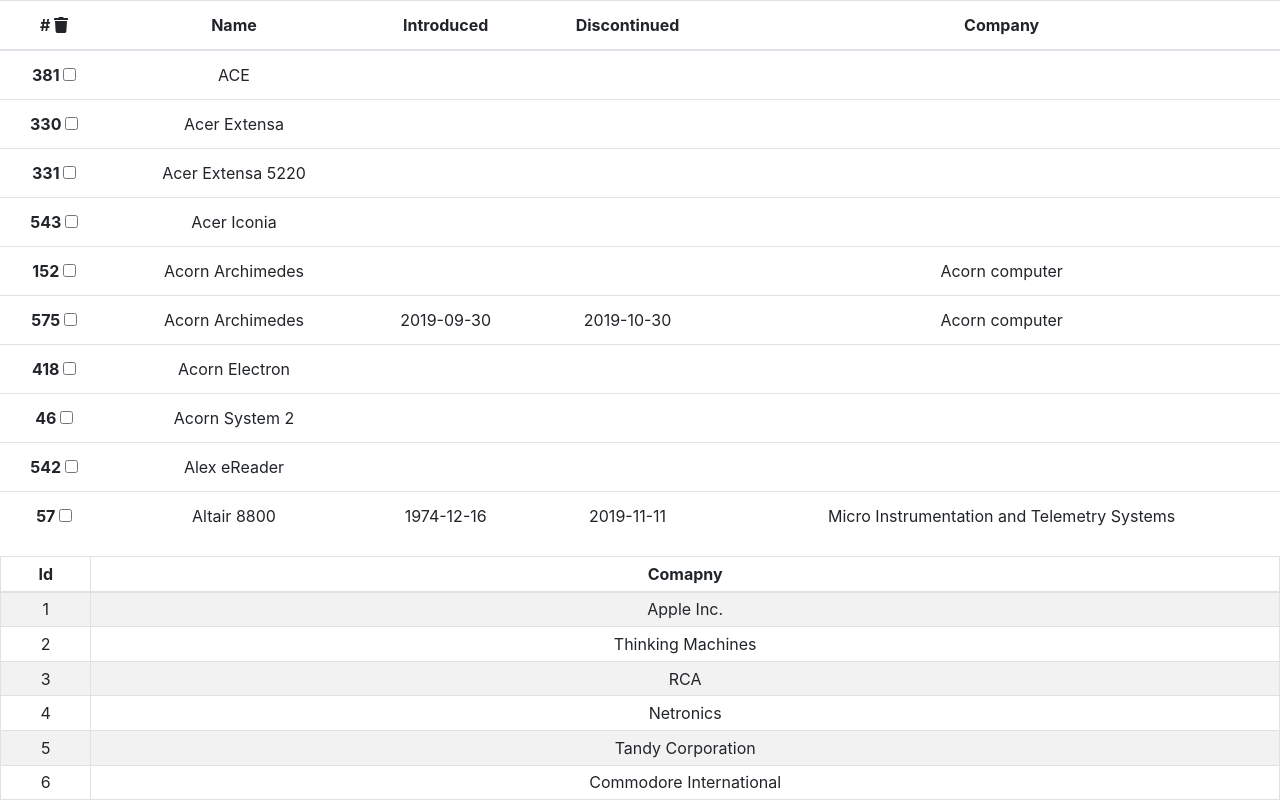
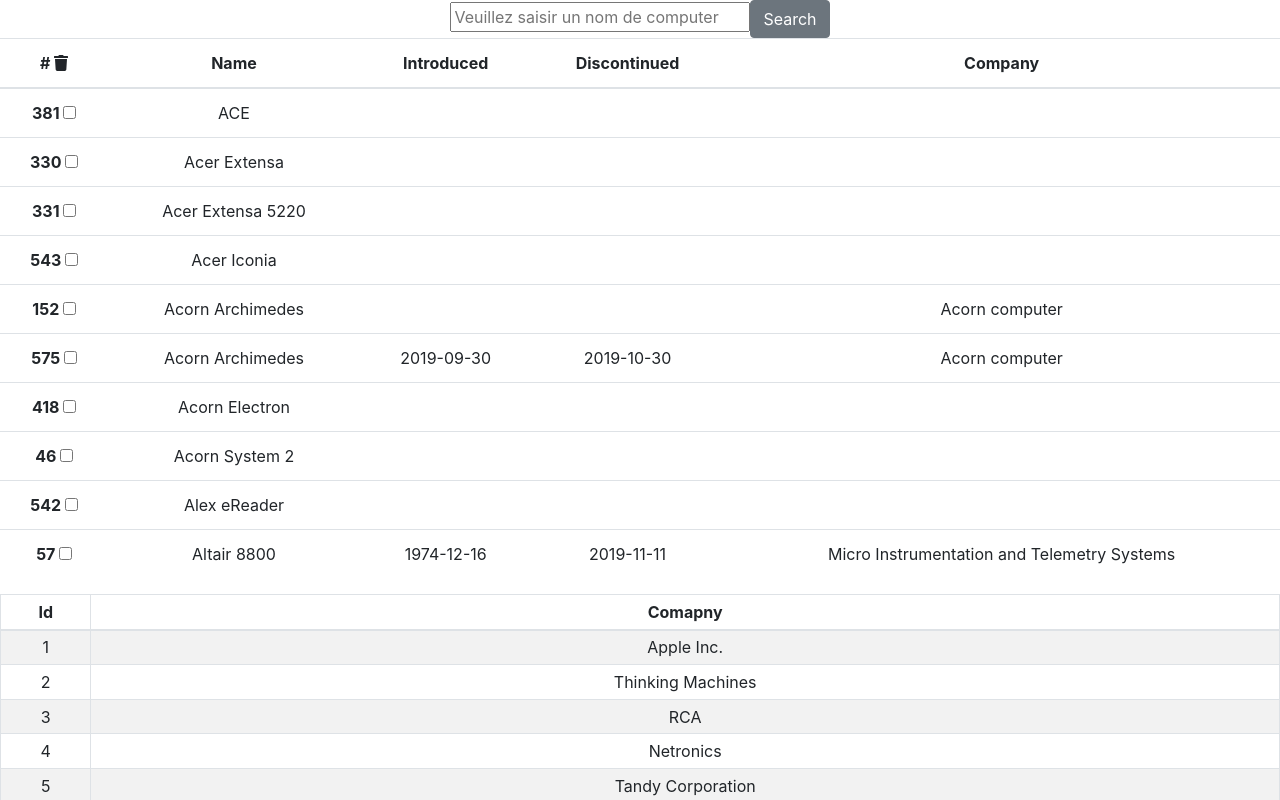
Before and after one commit to AbdelilahRami/front-computer-database, a React (Create React App) app: page / in a window 1280 px wide. Shown: the top 800 px of the page. Built offline with nearby package versions, Linux system fonts and the light colour scheme.

Commit message:
add searchfeature

```diff
--- a/src/Computers.hook.js
+++ b/src/Computers.hook.js
@@ -7,3 +7,7 @@
 export function deleteComputers(tableau){
     console.log(tableau)
 }
+
+export function searchName(champ){
+    console.log(champ)
+}
--- a/src/Computers.js
+++ b/src/Computers.js
@@ -1,12 +1,14 @@
 import React , { useState } from 'react';
-import { useComputers,deleteComputers } from './Computers.hook.js'
+import { useComputers,deleteComputers,searchName } from './Computers.hook.js'
 import  Computer  from './Computer'
 import { Table } from 'reactstrap';
 import { faTrash } from '@fortawesome/free-solid-svg-icons';
 import { FontAwesomeIcon } from '@fortawesome/react-fontawesome';
+import { Input , Button } from 'reactstrap';
 
 export function Computers(){
 
+  const [statechampSearch,setchampSearch]=useState()
   console.log(useComputers())
 
   const [computers]=useState(useComputers())
@@ -34,8 +36,14 @@
     deleteComputers(ids);
   }
 
+  function showName(){
+    searchName(statechampSearch);
+  }
   return(
     <div>
+        <input style={{width:"300px",align:"center"}} type="text" placeholder="Veuillez saisir un nom de computer " onChange={event =>setchampSearch(event.target.value)} />
+        <Button onClick={() => showName()}>  Search </Button>
+        <br/>
           <Table>
             <thead>
               <tr>
```
Lines whose indentation alone changed are shown as unchanged.
